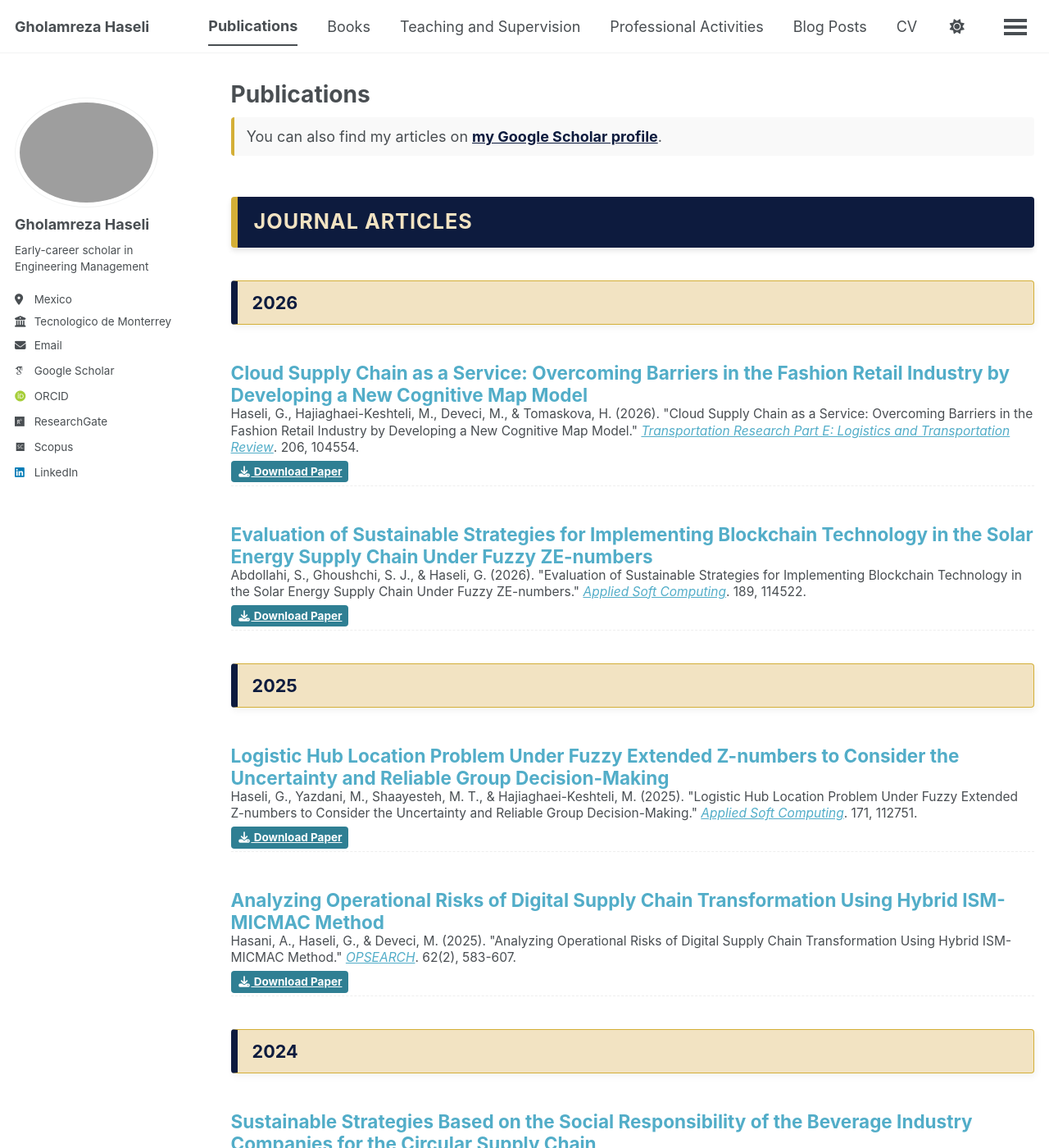
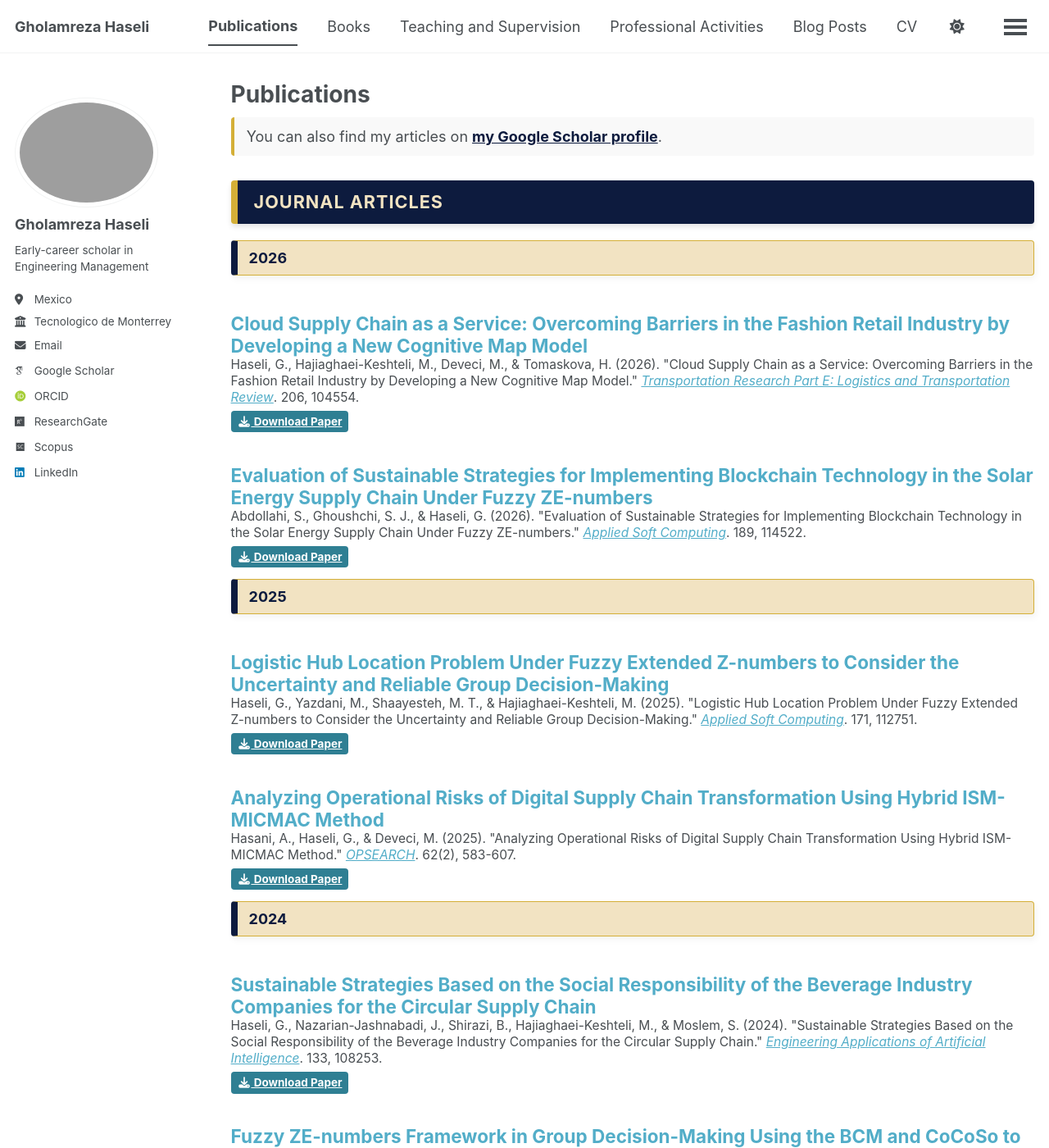
Before and after one commit to Gholamreza-Haseli/Gholamreza-Haseli.github.io, a Jekyll site: the page built from _pages/publications.html, in a window 1280 px wide and 1400 px high. Shown: the whole window at 82% size. Built offline with Jekyll 4.4.1, drawn with Linux system fonts in a browser that asks for light colours; some web fonts are replaced; a script bundle is joined from its source files by our own code; library files that are not in the unit come from our copies.

Commit message:
Update publications.html

```diff
--- a/_pages/publications.html
+++ b/_pages/publications.html
@@ -19,7 +19,7 @@ author_profile: true
     background-color: #0d1b3e;
     color: #f2e3c2;
     padding: 10px 20px;
-    border-radius: 4px;
+    border-radius: 3px;
     margin: 30px 0 20px 0;
     border-left: 8px solid #d4af37;
     font-size: 1.2em;
@@ -34,7 +34,7 @@ author_profile: true
     background-color: #f2e3c2;
     color: #0d1b3e;
     padding: 6px 18px;
-    border-radius: 4px;
+    border-radius: 3px;
     margin: 20px 0 15px 0;
     font-size: 1em;
     font-weight: bold;
@@ -43,12 +43,6 @@ author_profile: true
     box-shadow: 2px 2px 5px rgba(0,0,0,0.05);
   }
 
-  /* جداکننده ظریف بین مقالات */
-  .pub-item-wrapper {
-    margin-bottom: 15px;
-    padding-bottom: 10px;
-    border-bottom: 1px dashed var(--border-color, #eee);
-  }
 </style>
 
 <style>
@@ -56,11 +50,11 @@ author_profile: true
   .poms-main-header {
     background-color: #0d1b3e;
     color: #f2e3c2;
-    padding: 12px 20px;
+    padding: 10px 20px;
     border-radius: 4px;
-    margin: 50px 0 25px 0;
+    margin: 30px 0 20px 0;
     border-left: 8px solid #d4af37; /* لبه طلایی سمت چپ */
-    font-size: 1.4em;
+    font-size: 1.2em;
     font-weight: bold;
     text-transform: uppercase;
     letter-spacing: 1px;
@@ -72,10 +66,10 @@ author_profile: true
   .poms-year-header {
     background-color: #f2e3c2;
     color: #0d1b3e;
-    padding: 10px 18px;
+    padding: 7px 14px;
     border-radius: 4px;
-    margin: 40px 0 20px 0;
-    font-size: 1.2em;
+    margin: 20px 0 15px 0;
+    font-size: 1em;
     font-weight: bold;
     display: block; /* کشیده شدن باکس در کل عرض همان‌طور که خواستی */
     border-left: 8px solid #0d1b3e; /* لبه سرمه‌ای سمت چپ برای تضاد زیبا */
@@ -85,12 +79,6 @@ author_profile: true
     box-shadow: 2px 4px 8px rgba(0,0,0,0.05);
   }
 
-  /* جداکننده ظریف بین مقالات */
-  .pub-item-wrapper {
-    margin-bottom: 15px;
-    padding-bottom: 10px;
-    border-bottom: 1px dashed var(--border-color, #eee);
-  }
 </style>
 
 {% if site.publication_category %}
```
